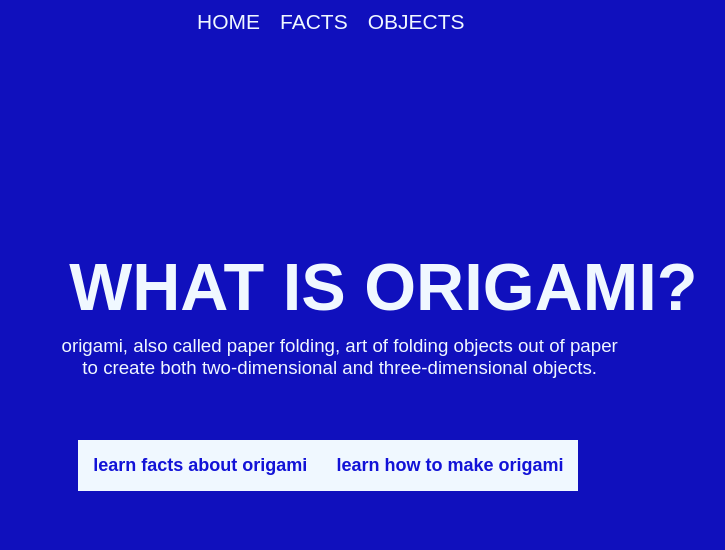
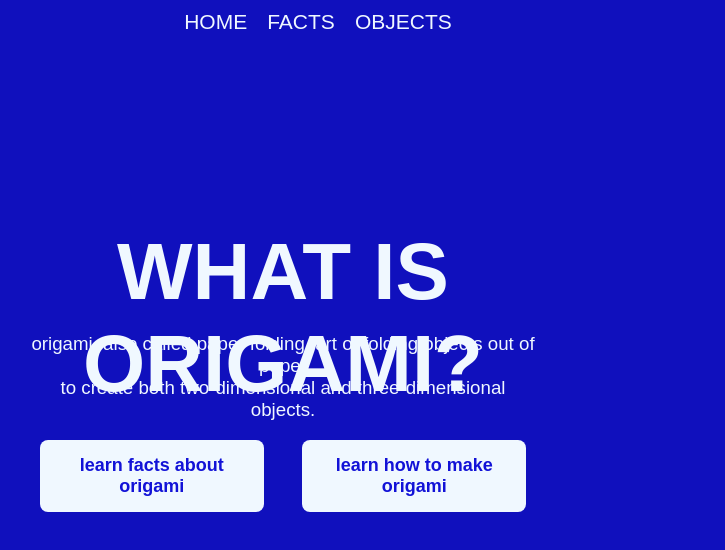
Before and after one commit to simar-kaur03/learnOrigami, a plain HTML site: page info/info.html in a window 1280 px wide. Shown: the whole page, without its empty margins (357-1082 px from the left). Drawn offline with Linux system fonts and the light colour scheme.

Commit message:
Add files via upload

```diff
--- a/info/info.css
+++ b/info/info.css
@@ -1,26 +1,30 @@
 body{
-    background-size: auto;
+    background-size: 1920px 1080px;
+    /* width: 1920px;
+    height: 1080px; */
     background-color: rgb(16, 16, 189);
     margin: 0%;
 }
 
 h1{
     position: fixed;
-    top: 25.5%;
-    left: 33.3%;;
+    top: 21.5%;
+    left: 28%;
+    right: 28%;
     text-align: center;
     color: aliceblue;
     font-family: fatfrank, sans-serif;
     font-style: normal;
     font-weight: 800;
-    font-size: 50pt;
+    font-size: 60pt;
     font-kerning: auto;
 }
 
 h3{
     position: fixed;
-    top: 39.5%;
-    left: 32.7%;;
+    top: 39.3%;
+    left: 30%;
+    right: 30%;
     text-align: center;
     color: aliceblue;
     font-family: rucksack, sans-serif;
@@ -33,7 +37,8 @@ h3{
 
 .navbar a{
     position: relative;
-    left: 42.5%;
+    left: 41.5%;
+    right: 41.5%;
     float: left;
     text-align: center;
     font-family: fatfrank, sans-serif;
@@ -46,14 +51,16 @@ h3{
 
 .navbar a:hover {
     background-color: aliceblue;
-    color: rgb(18, 18, 215);
+    color:  rgb(18, 18, 215);
 
 }
 
+
 #facts{
-    position: absolute;
+    position: fixed;
     top: 55%;
-    left: 34%;
+    left: 31%;
+    right: 51.5%;
     background-color: aliceblue;
     border: none;
     color: rgb(18, 18, 215);
@@ -66,13 +73,19 @@ h3{
     display: inline-block;
     font-size: 18px;
     cursor: pointer;
+    border-radius: 8px;
+}
+#facts:hover{
+    background-color: rgb(18, 18, 215);
+    color: aliceblue;
+    border: 0.5px solid aliceblue;
 }
 
-
 #make{
-    position: absolute;
+    position: fixed;
     top: 55%;
-    left: 53%;
+    left: 51.5%;
+    right: 31%;
     background-color: aliceblue;
     border: none;
     color: rgb(18,18, 215);
@@ -85,4 +98,11 @@ h3{
     display: inline-block;
     font-size: 18px;
     cursor: pointer;
+    border-radius: 8px;
 }
+
+#make:hover{
+    background-color: rgb(18, 18, 215);
+    color: aliceblue;
+    border: 0.5px solid aliceblue;
+}
--- a/info/info.html
+++ b/info/info.html
@@ -1,6 +1,7 @@
 <!DOCTYPE html>
 <html>
     <head>
+        <title> ALL ABOUT ORIGAMI </title>
         <link rel="stylesheet" href="info.css">
         <header class="center">
 
@@ -23,13 +24,13 @@
             </h3>
 
             <a href="../facts page/facts.html">
-            <button id="facts">
+            <button id="facts" class="facts">
                 learn facts about origami
             </button>
             </a>
 
             <a href="../index.html">
-            <button id="make">
+            <button id="make" class="facts">
                 learn how to make origami
             </button>
             </a>
```
Also changed, not shown: lily_steps/lily-steps.html (added, +55 -0 lines), lily_steps/img/lily-06.png (added), lily_steps/img/lily-07.png (added), lily_steps/img/lily-08.png (added), lily_steps/img/tumblr_njhlpgWbXk1qaqbato1_1280.jpg (added), lily_steps/img/web background.png (added).
